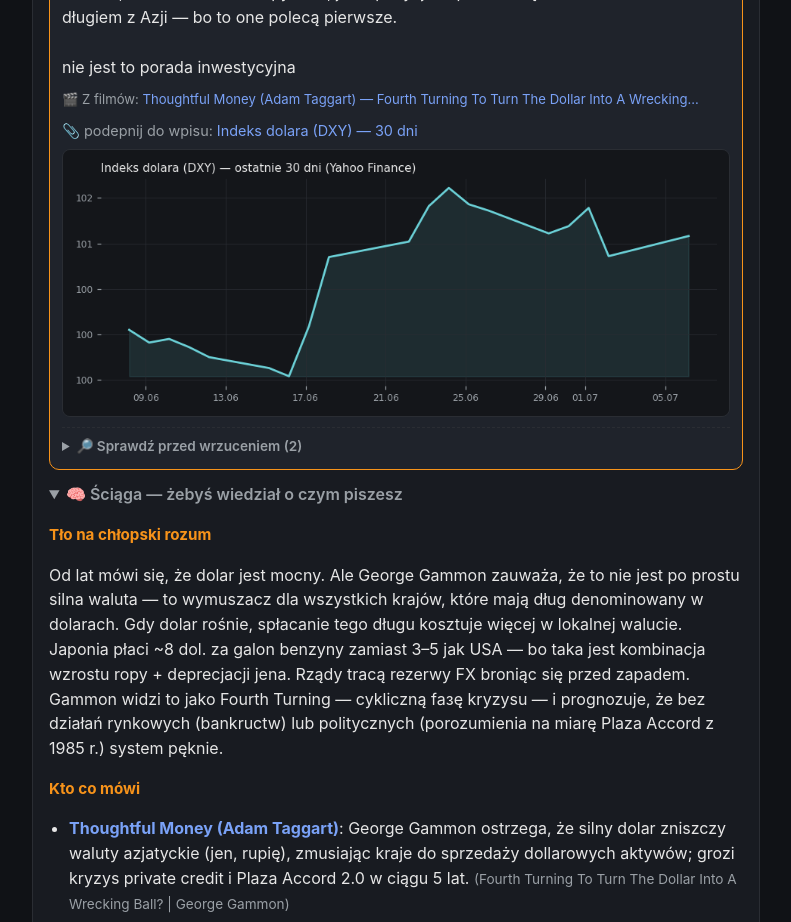
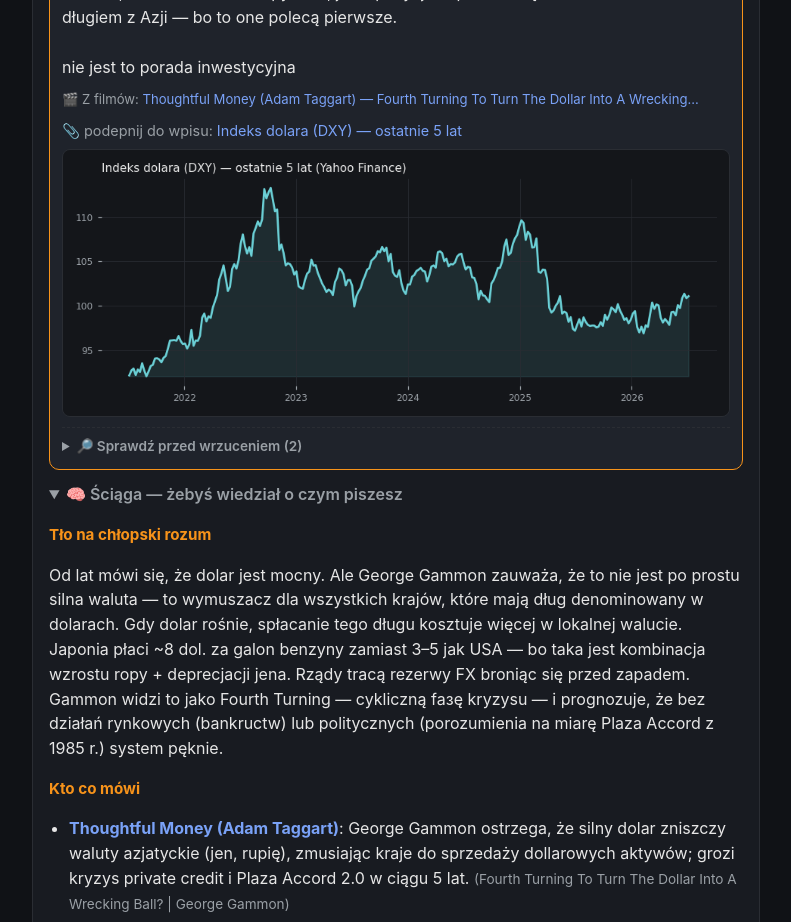
Before and after one commit to kyudo4/yt-brief, a plain HTML site: page docs/briefs/2026-07-06.html in a window 1280 px wide. Shown: the part 3400-4322 px from the top of the page, without its empty margins (244-1035 px from the left). Drawn offline with Linux system fonts and the light colour scheme.

Commit message:
DXY: przepnij też wykres podpięty do draftu #31 na 5 lat, usuń osierocone PNG 30d
Chart w screenie autora był podpięty do DRAFTU (draft_x.wykres), nie tylko
w ściądze — regeneracja ściągi go pomijała. Teraz cały temat #31 (draft +
ściąga) pokazuje DXY i ropę na 5-letnim oknie.

Co-Authored-By: Claude Opus 4.8 <noreply@anthropic.com>

```diff
--- a/docs/briefs/2026-07-06.html
+++ b/docs/briefs/2026-07-06.html
@@ -156,8 +156,8 @@ nie jest to porada inwestycyjna</pre>
     <div class="attach">
       📎 podepnij do wpisu:
 
-        <a href="../assets/2026-07-06-dxy-30d.png" target="_blank">Indeks dolara (DXY) — 30 dni</a>
-        <img src="../assets/2026-07-06-dxy-30d.png" alt="Indeks dolara (DXY) — 30 dni">
+        <a href="../assets/2026-07-06-dxy-5y.png" target="_blank">Indeks dolara (DXY) — ostatnie 5 lat</a>
+        <img src="../assets/2026-07-06-dxy-5y.png" alt="Indeks dolara (DXY) — ostatnie 5 lat">
 
     </div>
 
```
Also changed, not shown: docs/index.html (+2 -2 lines), docs/assets/2026-07-06-dxy-30d.png (deleted), docs/assets/2026-07-06-oil-30d.png (deleted), 1 other file.
